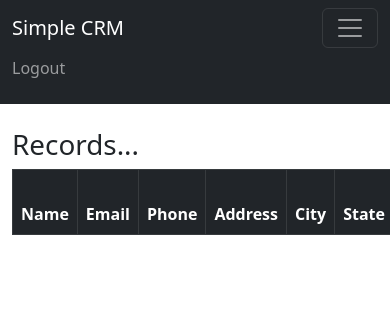
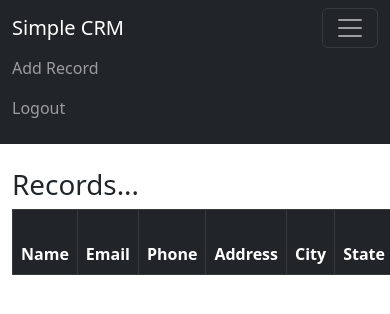
Before and after one commit to abcd5251/Simple-CRM-System, a Django app: page / in a window 390 px wide, after a click that opens the changed part; the page is wider, and only the part inside the window is pictured. Shown: the top 314 px of that part. Run offline with Django 4.2, Linux system fonts and the light colour scheme; the visitor is signed in with stand-in values (Sample User, id 1); data that the repository does not hold is empty.

Commit message:
add update record

```diff
--- a/website/templates/home.html
+++ b/website/templates/home.html
@@ -25,8 +25,8 @@
 {% if records%}
     {% for record in records %}
         <tr>
-            <td>{{record.first_name}}
-            {{record.last_name}}</td>
+            <td><a href = "{% url 'record' record.id %}">{{record.id}}{{record.first_name}}
+            {{record.last_name}}</a></td>
             <td>{{record.email}}</td>
             <td>{{record.phone}}</td>
             <td>{{record.address}}</td>
--- a/website/templates/navbar.html
+++ b/website/templates/navbar.html
@@ -8,7 +8,11 @@
         <ul class="navbar-nav me-auto mb-2 mb-lg-0">
 
           {% if user.is_authenticated %}
-
+          <li class = "nav-item">
+            <a class = "nav-link" href = "{% url 'add_record' %}">
+            Add Record
+            </a>
+          </li>
           <li class = "nav-item">
             <a class = "nav-link" href = "{% url 'logout' %}">
             Logout
--- a/website/templates/record.html
+++ b/website/templates/record.html
@@ -43,6 +43,8 @@
 
 <br/><br/>
 <a href = "{% url 'home' %}" class = "btn btn-secondary">Back</a>
-<a href = "{% url 'delete_record' customer_record_id %}" class = "btn btn-danger"> Delete </a>
+<a href = "{% url 'delete_record' customer_record.id %}" class = "btn btn-danger"> Delete </a>
+
+<a href = "{% url 'update_record' customer_record.id %}" class = "btn btn-secondary">Update Record</a>
 
 {% endblock %}
--- a/website/urls.py
+++ b/website/urls.py
@@ -8,5 +8,6 @@ urlpatterns = [
     path('register/', views.register_user, name = 'register'),
     path('record/<int:pk>', views.customer_record, name = 'record'),
     path('delete_record/<int:pk>', views.delete_record, name = 'delete_record'),
-
+    path('add_record/', views.add_record, name = 'add_record'),
+    path('update_record/<int:pk>', views.update_record, name = 'update_record')
 ]
--- a/website/views.py
+++ b/website/views.py
@@ -1,7 +1,7 @@
 from django.shortcuts import render, redirect
 from django.contrib.auth import authenticate, login, logout # for login system
 from django.contrib import messages
-from .forms import SignUpForm
+from .forms import SignUpForm, AddRecordForm
 from .models import Record
 
 # Create your views here.
@@ -77,3 +77,32 @@ def delete_record(request, pk):
     else:
         messages.success(request, "You must login to do that!!!")
         return redirect('home')
+
+
+def add_record(request):
+    form = AddRecordForm(request.POST or None) # POST, writing a form or do nothing
+    if request.user.is_authenticated:
+        if request.method == "POST":
+            if form.is_valid():
+                add_record = form.save()
+                messages.success(request, "Record Added ......")
+                return redirect('home')
+
+        return render(request, 'add_record.html', {'form' : form})
+    else:
+        messages.success(request, "You must login !!!")
+        return redirect('home')
+
+def update_record(request, pk):
+    if request.user.is_authenticated:
+        current_record = Record.objects.get(id = pk)
+        form = AddRecordForm(request.POST or None, instance = current_record)
+        if form.is_valid():
+            form.save()
+            messages.success(request, "Record has been updated !!!")
+            return redirect('home')
+
+        return render(request, 'update_record.html', {'form' : form})
+    else:
+        messages.success(request, "You must login !!!")
+        return redirect('home')
```
Also changed, not shown: website/forms.py (+18 -0 lines), website/templates/add_record.html (added, +21 -0 lines), website/templates/update_record.html (added, +21 -0 lines).
